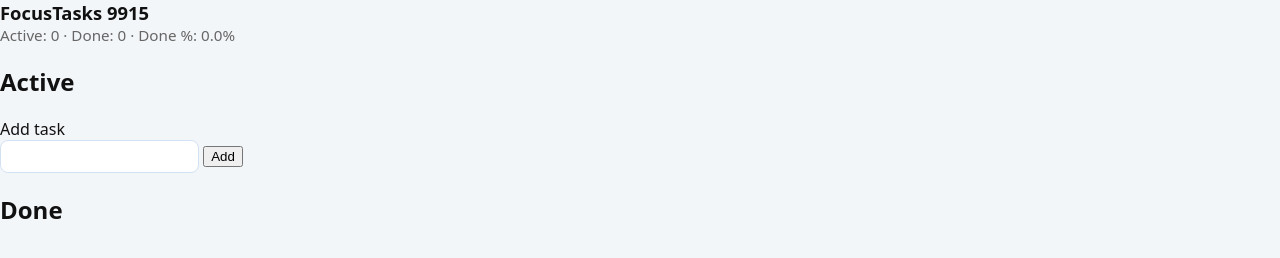
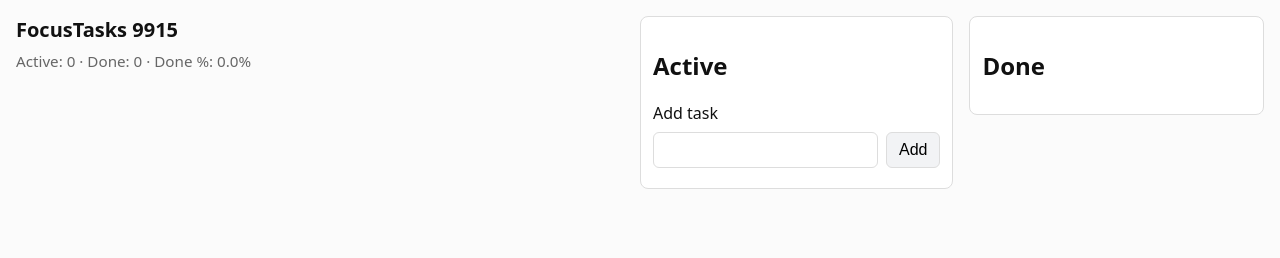
Before and after one commit to Carlson651/FocusTasks-SID4, a plain HTML site: page index.html in a window 1280 px wide. Drawn offline with Linux system fonts and the light colour scheme.

Commit message:
Update styles.css

```diff
--- a/styles.css
+++ b/styles.css
@@ -1,83 +1,130 @@
-/* Basic reset & layout */
 :root {
-  --gap: 12px;
-  --card-bg: #ffffff;
+  --gap: 1rem;
+  --pad: 0.75rem;
+  --max-width: 960px;
+  --focus-outline: 3px solid Highlight;
   --muted: #666;
-  --accent: #1565c0;
-  --danger: #c62828;
-  --focus: 3px solid #ffeb3b;
+  --border: #ddd;
 }
 
 * { box-sizing: border-box; }
-html,body { height:100%; margin:0; font-family: system-ui, -apple-system, "Segoe UI", Roboto, "Helvetica Neue", Arial; background:#f3f6f9; color:#111; }
-
-.site-header {
-  display:flex;
-  align-items:center;
-  justify-content:space-between;
-  padding:16px;
-  gap:16px;
-  background:linear-gradient(90deg,#fff,#f7fbff);
-  border-bottom:1px solid #e6eef8;
+html,body { height: 100%; }
+body {
+  margin: 0;
+  padding: 1rem;
+  font-family: system-ui, -apple-system, "Segoe UI", Roboto, "Helvetica Neue", Arial;
+  display: flex;
+  justify-content: center;
+  background: #fbfbfb;
+  color: #111;
 }
 
-#app-title { font-size:1.15rem; margin:0; }
-#analytics { font-size:0.95rem; color:var(--muted); }
-
-.container { padding:16px; max-width:900px; margin:18px auto; }
-
-/* add area */
-.add-area { margin-bottom:14px; display:flex; gap:8px; align-items:center; flex-wrap:wrap; }
-.add-area label { min-width:0; font-size:0.85rem; color:var(--muted); }
-#task-input { padding:8px 10px; border-radius:8px; border:1px solid #d3e2f3; min-width:180px; outline:none; }
-#task-input:focus { box-shadow:var(--focus); }
-#add-btn { padding:8px 12px; border-radius:8px; border:0; cursor:pointer; background:var(--accent); color:white; }
-#error { color:var(--danger); font-size:0.9rem; margin-top:6px; }
-
-/* lists layout */
-.lists { display:flex; flex-direction:column; gap:12px; }
-
-/* each column (card) */
-.list-col {
-  background:var(--card-bg);
-  padding:12px;
-  border-radius:12px;
-  box-shadow:0 1px 4px rgba(12,30,50,0.04);
+header {
+  width: 100%;
+  max-width: var(--max-width);
+  margin-bottom: var(--gap);
+  display: flex;
+  flex-direction: column;
+  gap: 0.5rem;
 }
 
-/* list */
-.task-list { list-style:none; margin:0; padding:0; min-height:40px; }
-.task-item { display:flex; align-items:center; justify-content:space-between; gap:10px; padding:8px; border-radius:8px; margin-bottom:8px; border:1px solid #eef6fb; }
-.task-left { display:flex; align-items:center; gap:8px; flex:1; }
-.task-title { font-size:0.98rem; }
-.task-actions { display:flex; gap:8px; align-items:center; }
-
-.btn-icon {
-  background:transparent;
-  border:1px solid #e0eefb;
-  padding:6px 8px;
-  border-radius:8px;
-  cursor:pointer;
-}
-.btn-icon:focus { outline: none; box-shadow: var(--focus); }
-
-/* Done item style */
-.task-item.done { opacity:0.7; text-decoration:line-through; }
-
-/* Accessibility: visible focus ring for all keyboard-focusable */
-button:focus, [tabindex]:focus, input:focus {
-  outline: none;
-  box-shadow: var(--focus);
-  border-radius:8px;
+#app-title {
+  margin: 0;
+  font-size: 1.25rem;
 }
 
-/* Visually hidden helper */
-.visually-hidden { position:absolute !important; height:1px; width:1px; overflow:hidden; clip:rect(1px,1px,1px,1px); white-space:nowrap; }
+#analytics {
+  font-size: 0.95rem;
+  color: var(--muted);
+}
 
-/* Responsive rule: single media query allowed */
+/* Main layout: mobile-first (single column) */
+main {
+  width: 100%;
+  max-width: var(--max-width);
+  display: grid;
+  gap: var(--gap);
+  align-items: start;
+}
+
+section {
+  border: 1px solid var(--border);
+  border-radius: 8px;
+  padding: var(--pad);
+  background: #fff;
+}
+
+/* Input row */
+.input-row {
+  display: flex;
+  gap: 0.5rem;
+  margin-top: 0.5rem;
+}
+
+input[type="text"] {
+  flex: 1 1 auto;
+  padding: 0.5rem;
+  font-size: 1rem;
+  border: 1px solid var(--border);
+  border-radius: 6px;
+}
+
+/* Buttons */
+button {
+  padding: 0.5rem 0.75rem;
+  border-radius: 6px;
+  border: 1px solid var(--border);
+  background: #f2f3f5;
+  cursor: pointer;
+  font-size: 1rem;
+}
+
+/* Task list items */
+ul {
+  list-style: none;
+  padding: 0;
+  margin: 0.5rem 0 0 0;
+  display: block;
+}
+
+li {
+  display: flex;
+  align-items: center;
+  gap: 0.5rem;
+  padding: 0.4rem 0;
+  border-bottom: 1px dashed #eee;
+}
+
+/* Last child remove bottom border */
+li:last-child { border-bottom: none; }
+
+.task-title {
+  flex: 1 1 auto;
+  word-break: break-word;
+}
+
+/* Delete button smaller */
+.task-delete {
+  padding: 0.25rem 0.5rem;
+  font-size: 0.9rem;
+}
+
+/* Error message */
+.error {
+  color: #8b0000;
+  margin-top: 0.5rem;
+  font-size: 0.95rem;
+}
+
+/* Focus ring visible for keyboard users */
+:focus {
+  outline: var(--focus-outline);
+  outline-offset: 2px;
+}
+
+/* ONE media query to switch to two-column at >= 481px */
 @media (min-width: 481px) {
-  .lists {
-    flex-direction:row;
+  main {
+    grid-template-columns: 1fr 1fr;
   }
-  .list-col { flex:1; }
 }
```
